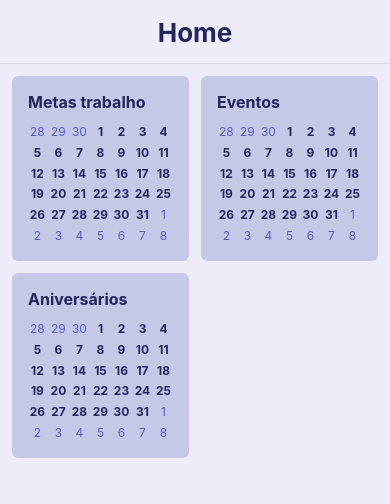
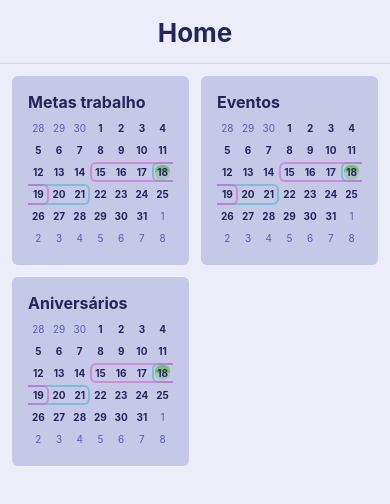
Before and after one commit to BrunoPanizzi/calendapp, a React Native app: screen /Home in a window 390 px wide. Shown: the top 504 px of the page. Built offline with nearby package versions, Linux system fonts and the light colour scheme.

Commit message:
calendarComp works on compact mode too

```diff
--- a/src/Screens/Calendar.js
+++ b/src/Screens/Calendar.js
@@ -7,7 +7,9 @@ import CalendarComp from '../components/CalendarComp'
 export default function Calendar() {
 	return (
 		<View style={styles.container}>
-			<CalendarComp />
+			<View style={styles.calendarContainer}>
+				<CalendarComp />
+			</View>
 		</View>
 	)
 }
@@ -19,4 +21,9 @@ const styles = StyleSheet.create({
 		alignItems: 'center',
 		padding: defaultStyles.spacing.large
 	},
+	calendarContainer: {
+		backgroundColor: defaultStyles.colors[100],
+		padding: defaultStyles.spacing.medium,
+		borderRadius: defaultStyles.borderRadius
+	}
 })
--- a/src/Screens/Home.js
+++ b/src/Screens/Home.js
@@ -1,24 +1,35 @@
-import { StyleSheet, View, Dimensions } from 'react-native'
+import { StyleSheet, View, Text, Dimensions, TouchableOpacity } from 'react-native'
+import { useNavigation } from '@react-navigation/native'
 
 import UserService from '../services/UserService'
 
 import defaultStyles from '../styles/defaultStyles'
 
-import SmallCalendar from '../components/SmallCalendar'
+import CalendarComp from '../components/CalendarComp'
 
 
 export default function Home() {
 	const { width } = Dimensions.get('window')
+	const navigation = useNavigation()
 
 	const calendars = UserService.listCalendars('')
 
 	return (
 		<View style={styles.container}>
-			<View style={[styles.calendarsList]}>
+
+			<View style={styles.calendarsList}>
 				{calendars.map(({ id, title }) => (
-					<SmallCalendar title={title} key={id} size={(width - 36) / 2}/>
+					<TouchableOpacity
+						style={[styles.calendarContainer, {width: width/2 - 18}]}
+						onPress={() => navigation.navigate('Calendar')}
+						key={id}
+					>
+						<Text style={styles.text}>{title}</Text>
+						<CalendarComp compact />
+					</TouchableOpacity>
 				))}
 			</View>
+
 		</View>
 	)
 }
@@ -36,7 +47,17 @@ const styles = StyleSheet.create({
 		flexDirection: 'row',
 		flexWrap: 'wrap'
 	},
+	calendarContainer: {
+		// width: '49%',
+		backgroundColor: defaultStyles.colors[100],
+		marginBottom: 12,
+		padding: defaultStyles.spacing.medium,
+		borderRadius: defaultStyles.borderRadius
+	},
 	text: {
-		color: defaultStyles.colors[700]
+		color: defaultStyles.colors[700],
+		fontWeight: 'bold',
+		fontSize: 16,
+		marginBottom: 4
 	}
 })
--- a/src/components/CalendarComp/Day.js
+++ b/src/components/CalendarComp/Day.js
@@ -36,7 +36,7 @@ const events = [
 	}
 ]
 
-export default function Day({ delay, day, isThisMonth, size }) {
+export default function Day({ day, isThisMonth, fontSize }) {
 
 	const eventsThisDay = events.filter(e => e.type === 'single' && isSameDay(e.start, day))
 
@@ -62,10 +62,10 @@ export default function Day({ delay, day, isThisMonth, size }) {
 		<Animated.View
 			style={[
 				styles.day,
-				{ width: 100 / 7. + '%', aspectRatio: 1, padding: '2%' },
+				{ width: 100 / 7 + '%', aspectRatio: 1, padding: '2%' },
 			]}
 		>
-			<Text style={[styles.text, isThisMonth ? styles.textInMonth : styles.textNotInMonth]}>
+			<Text style={[styles.text, isThisMonth ? styles.textInMonth : styles.textNotInMonth, {fontSize}]}>
 				{day.getDate()}
 			</Text>
 
@@ -87,7 +87,7 @@ Day.propTypes = {
 	delay: PropTypes.number.isRequired,
 	day: PropTypes.instanceOf(Date).isRequired,
 	isThisMonth: PropTypes.bool.isRequired,
-	size: PropTypes.number.isRequired
+	fontSize: PropTypes.number.isRequired
 }
 
 const styles = StyleSheet.create({
--- a/src/components/CalendarComp/index.js
+++ b/src/components/CalendarComp/index.js
@@ -1,12 +1,13 @@
 import { useState } from 'react'
-import { StyleSheet, View, Dimensions } from 'react-native'
+import { StyleSheet, View } from 'react-native'
+import PropTypes from 'prop-types'
 
 import defaultStyles from '../../styles/defaultStyles'
 
 import Day from './Day'
 import Header from './Header'
 
-export default function CalendarComp() {
+export default function CalendarComp({ compact }) {
 
 	const today = new Date()
 	const [month, setMonth] = useState(new Date(today.getFullYear(), today.getMonth()))
@@ -23,7 +24,7 @@ export default function CalendarComp() {
 				delay={i}
 				day={currentDay}
 				isThisMonth={currentDay.getMonth() === month.getMonth()}
-				size={ 43.74 } // magic number do not touch
+				fontSize={compact ? 10 : 14}
 			/>
 
 		daysArr.push(dayObj)
@@ -40,17 +41,26 @@ export default function CalendarComp() {
 
 
 	return (
-		<View style={[ {padding: defaultStyles.spacing.medium}, styles.container]}>
+		<>
+			{!compact &&
 			<Header
 				currDate={month}
 				previousMonth={previousMonth}
 				nextMonth={nextMonth}
-			/>
+			/>}
 			<View style={styles.days}>
 				{daysArr}
 			</View>
-		</View>
+		</>
 	)
+}
+
+CalendarComp.propTypes = {
+	compact: PropTypes.bool
+}
+
+CalendarComp.defaultProps = {
+	compact: false
 }
 
 const styles = StyleSheet.create({
--- a/src/components/SmallCalendar/SmallDay.js
+++ /dev/null
@@ -1,47 +0,0 @@
-import { StyleSheet, Text, View } from 'react-native'
-import PropTypes from 'prop-types'
-
-import defaultStyles from '../../styles/defaultStyles'
-
-export default function SmallDay({ day, isThisMonth, size }) {
-	return (
-		<View
-			style={[
-				styles.day,
-				{width: size, height: size}
-			]}
-		>
-			<Text
-				style={[
-					styles.text,
-					isThisMonth ? styles.textInMonth : styles.textNotInMonth
-				]}
-			>{day.getDate()}</Text>
-		</View>
-	)
-}
-
-SmallDay.propTypes = {
-	day: PropTypes.instanceOf(Date).isRequired,
-	isThisMonth: PropTypes.bool.isRequired,
-	size: PropTypes.number.isRequired
-}
-
-const styles = StyleSheet.create({
-	day: {
-		marginTop: '1.2857%',  // magic number do not change
-		justifyContent: 'center',
-		alignItems: 'center',
-		borderRadius: defaultStyles.borderRadius,
-	},
-	text: {
-		fontSize: defaultStyles.text.small,
-		color: defaultStyles.colors[700]
-	},
-	textInMonth: {
-		fontWeight: 'bold'
-	},
-	textNotInMonth: {
-		color: defaultStyles.colors[400]
-	}
-})
--- a/src/components/SmallCalendar/index.js
+++ /dev/null
@@ -1,75 +0,0 @@
-import { StyleSheet, Text, View, TouchableOpacity } from 'react-native'
-import { useNavigation } from '@react-navigation/native'
-import PropTypes from 'prop-types'
-
-import defaultStyles from '../../styles/defaultStyles'
-
-import SmallDay from './SmallDay'
-
-export default function SmallCalendar({ title, size }) {
-	const navigation = useNavigation()
-
-	const innerWidth = size - 2 * defaultStyles.spacing.medium
-
-	const today = new Date()
-	const month = new Date(today.getFullYear(), today.getMonth())
-	const calendarStart = new Date(month.valueOf() - month.getDay() * 24 * 60 * 60 * 1000)
-	let daysArr = []
-
-	let assistDate = calendarStart.valueOf()
-	for (let i = 0; i < 42; i++) {
-		let currentDay = new Date(assistDate)
-		let isThisMonth = currentDay.getMonth() === month.getMonth()
-		let dayObj =
-			<SmallDay
-				key={Math.random()}
-				day={currentDay}
-				isThisMonth={isThisMonth}
-				size={innerWidth * 0.13}
-			/>
-		daysArr.push(dayObj)
-		assistDate += 24 * 60 * 60 * 1000
-	}
-
-	return (
-		<TouchableOpacity
-			onPress={() => navigation.navigate('Calendar')}
-			style={[
-				styles.container,
-				{width: size, height: size + defaultStyles.spacing.small}
-			]}
-		>
-			<Text style={styles.text}>{title}</Text>
-			<View style={styles.calendarDays}>
-				{daysArr}
-			</View>
-		</TouchableOpacity>
-	)
-}
-
-SmallCalendar.propTypes = {
-	title: PropTypes.string.isRequired,
-	size: PropTypes.number.isRequired
-}
-
-const styles = StyleSheet.create({
-	container: {
-		backgroundColor: defaultStyles.colors[100],
-		marginBottom: 12,
-		padding: defaultStyles.spacing.medium,
-		borderRadius: defaultStyles.borderRadius
-	},
-	text: {
-		fontSize: 16,
-		fontWeight: 'bold',
-		color: defaultStyles.colors[700],
-		marginBottom: defaultStyles.spacing.small
-	},
-	calendarDays: {
-		flex: 1,
-		flexDirection: 'row',
-		flexWrap: 'wrap',
-		justifyContent: 'space-between',
-		alignItems: 'center'
-	}
-})
```
Also changed, not shown: 1 other file (tests, documents, lock files or other folders).
